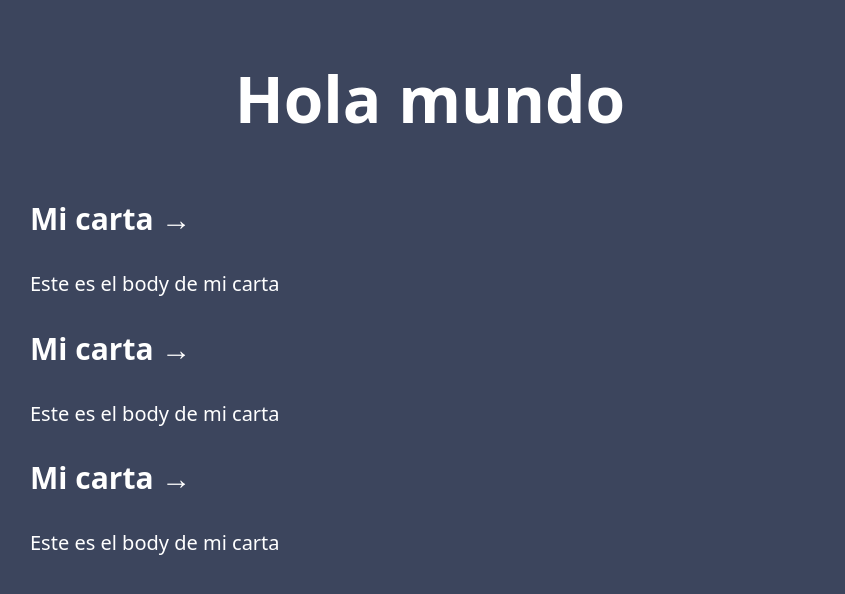
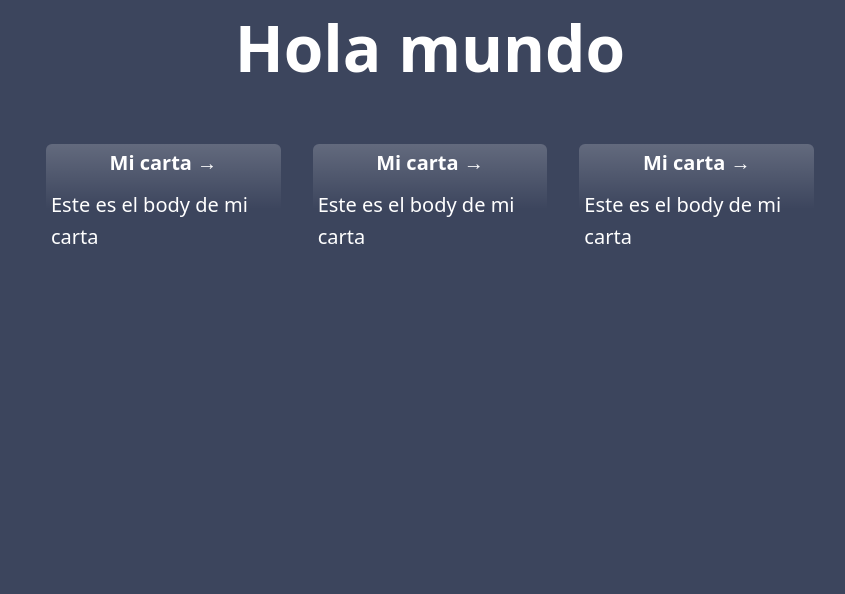
Before and after one commit to angelcgar/project_angelcgar, an Astro site: page / in a window 1280 px wide. Shown: the whole page, without its empty margins (210-1055 px from the left). Built offline with nearby package versions, Linux system fonts and the light colour scheme; Astro itself is replaced by a stand-in of ours.

Commit message:
añadir tailwind

```diff
--- a/astro.config.mjs
+++ b/astro.config.mjs
@@ -1,4 +1,8 @@
 import { defineConfig } from 'astro/config';
 
+import tailwind from "@astrojs/tailwind";
+
 // https://astro.build/config
-export default defineConfig({});
+export default defineConfig({
+  integrations: [tailwind()]
+});
--- a/package.json
+++ b/package.json
@@ -10,6 +10,8 @@
     "astro": "astro"
   },
   "dependencies": {
-    "astro": "^4.0.7"
+    "@astrojs/tailwind": "^5.0.4",
+    "astro": "^4.0.7",
+    "tailwindcss": "^3.4.0"
   }
 }
--- a/src/components/Card.astro
+++ b/src/components/Card.astro
@@ -8,12 +8,14 @@ interface Props {
 const { href, title, body } = Astro.props;
 ---
 
-<li class="link-card">
-  <h2>
+<li
+  class="link-card relative flex flex-col items-center justify-center w-full p-[1px] transition-all rounded-md bg-gradient-to-b from-white/20 via-transparent to-transparent hover:via-white/10"
+>
+  <h2 class="mb-1 p-1 text-xl font-bold">
     {title}
     <span>&rarr;</span>
   </h2>
-  <p>
+  <p class="mb-4 p-1">
     {body}
   </p>
 </li>
--- /dev/null
+++ b/src/components/MiGrid.astro
@@ -0,0 +1,23 @@
+---
+import Card from "./Card.astro";
+---
+
+<div
+  class="grid grid-cols-1 my-16 sm:grid-cols-2 lg:grid-cols-3 gap-x-8 gap-y-8"
+>
+  <Card
+    title="Mi carta"
+    body="Este es el body de mi carta"
+    href="Este es un href"
+  />
+  <Card
+    title="Mi carta"
+    body="Este es el body de mi carta"
+    href="Este es un href"
+  />
+  <Card
+    title="Mi carta"
+    body="Este es el body de mi carta"
+    href="Este es un href"
+  />
+</div>
--- a/src/pages/index.astro
+++ b/src/pages/index.astro
@@ -1,26 +1,12 @@
 ---
-import Card from "../components/Card.astro";
+import MiGrid from "../components/MiGrid.astro";
 import Layout from "../layouts/Layout.astro";
 ---
 
 <Layout title="Portafolio de angelcgar.">
   <main>
     <h1>Hola mundo</h1>
-    <Card
-      title="Mi carta"
-      body="Este es el body de mi carta"
-      href="Este es un href"
-    />
-    <Card
-      title="Mi carta"
-      body="Este es el body de mi carta"
-      href="Este es un href"
-    />
-    <Card
-      title="Mi carta"
-      body="Este es el body de mi carta"
-      href="Este es un href"
-    />
+    <MiGrid />
   </main>
 </Layout>
 
--- /dev/null
+++ b/tailwind.config.mjs
@@ -0,0 +1,8 @@
+/** @type {import('tailwindcss').Config} */
+export default {
+	content: ['./src/**/*.{astro,html,js,jsx,md,mdx,svelte,ts,tsx,vue}'],
+	theme: {
+		extend: {},
+	},
+	plugins: [],
+}
```
Also changed, not shown: pnpm-lock.yaml.
